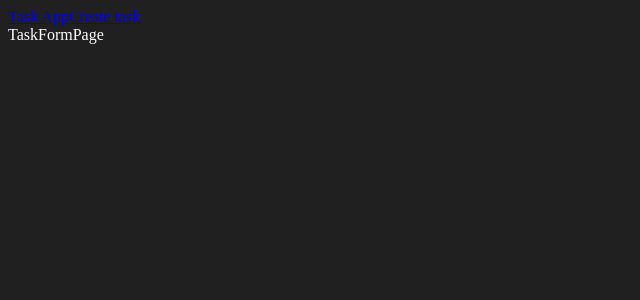
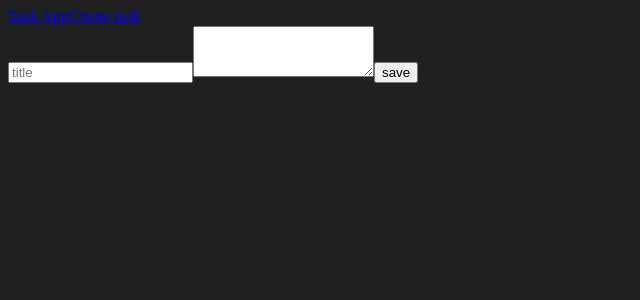
Before and after one commit to dablusl/task-manager-web-app, a React (Vite) app in the folder client/: page /tasks-create in a window 1280 px wide. Shown: the top 300 px of the page, without its empty margins (0-640 px from the left). Built offline with nearby package versions, Linux system fonts and the light colour scheme.

Commit message:
create new task registration in databa ok

```diff
--- a/client/src/api/tasks.api.js
+++ b/client/src/api/tasks.api.js
@@ -1,5 +1,9 @@
-import axios from 'axios'
+import axios from 'axios';
 
-export const getAllTasks = () => {
-  return axios.get('http://localhost:8000/tasks/api/v1/tasks/')
-}
+const tasksApi = axios.create({
+  baseURL: 'http://localhost:8000/tasks/api/v1/tasks/',
+});
+
+export const getAllTasks = () => tasksApi.get('/');
+
+export const createTask = (task) => tasksApi.post('/', task);
--- /dev/null
+++ b/client/src/components/TaskCard.jsx
@@ -0,0 +1,9 @@
+export function TaskCard({ task }) {
+  return (
+    <div>
+      <h1>{task.title}</h1>
+      <p>{task.description}</p>
+      <hr></hr>
+    </div>
+  );
+}
--- a/client/src/components/TasksList.jsx
+++ b/client/src/components/TasksList.jsx
@@ -1,18 +1,24 @@
 import { useEffect, useState } from 'react';
 import { getAllTasks } from '../api/tasks.api';
+import { TaskCard } from './TaskCard';
 
 export function TasksList() {
+  const [tasks, setTasks] = useState([]);
 
   useEffect(() => {
-
     async function loadTasks() {
-      const res = await getAllTasks()
-      console.log(res)
+      const res = await getAllTasks();
+      setTasks(res.data);
     }
 
-    loadTasks()
-
+    loadTasks();
   }, []);
 
-  return <div>TasksList</div>;
+  return (
+    <div>
+      {tasks.map(task => (
+        <TaskCard key={task.id} task={task}/>
+      ))}
+    </div>
+  );
 }
--- a/client/src/pages/TaskFormPage.jsx
+++ b/client/src/pages/TaskFormPage.jsx
@@ -1,5 +1,38 @@
+import { useForm } from 'react-hook-form';
+import { createTask } from '../api/tasks.api';
+import { useNavigate } from 'react-router-dom';
+
 export function TaskFormPage() {
+  const {
+    register,
+    handleSubmit,
+    formState: { errors },
+  } = useForm();
+
+  const navigate = useNavigate()
+
+  const onSubmit = handleSubmit(async (data) => {
+    await createTask(data);
+    navigate('/tasks')
+  });
+
   return (
-    <div>TaskFormPage</div>
-  )
+    <div>
+      <form onSubmit={onSubmit}>
+        <input
+          type='text'
+          placeholder='title'
+          {...register('title', { required: true })}
+        />
+        {errors.title && <span>the title is required</span>}
+        <textarea
+          rows='3'
+          placholder='description'
+          {...register('description', { required: true })}
+        ></textarea>
+        {errors.description && <span>the description is required</span>}
+        <button>save</button>
+      </form>
+    </div>
+  );
 }
```
